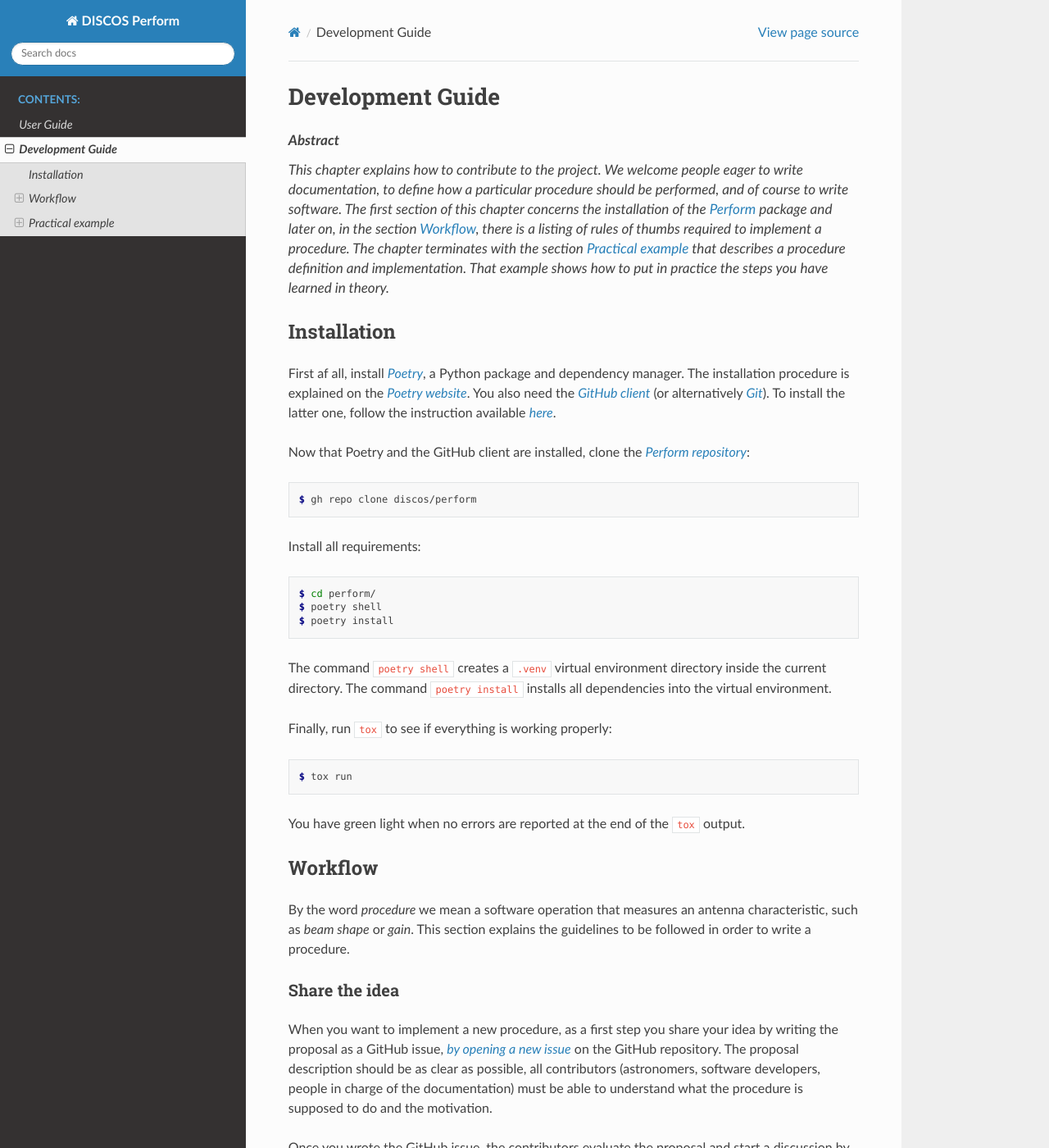
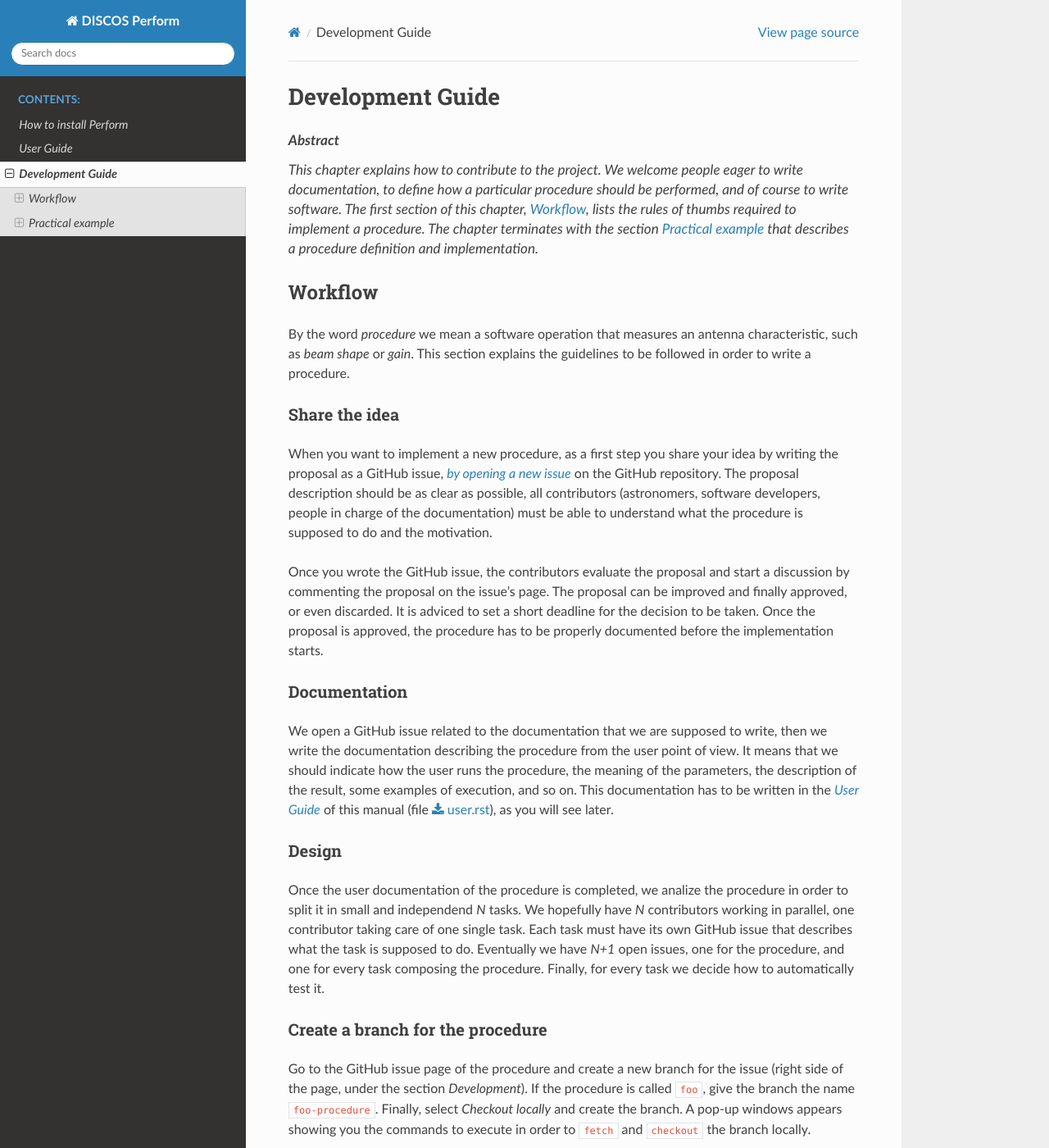
Before and after one commit to discos/characterization, a Sphinx documentation site: the page built from docs/dev.rst, in a window 1280 px wide and 1400 px high. Shown: the whole window at 82% size. Built offline with Sphinx 7.4.7 and the Read the Docs theme 2.0.0, drawn with Linux system fonts in a browser that asks for light colours; some of the changed text lies outside the part shown.

Commit message:
Fix issue 5

```diff
--- a/README.rst
+++ b/README.rst
@@ -4,8 +4,8 @@
 Perform antenna characterization
 =================================
 
-*Perform* is a Python package containing software procedures that
-measure the antenna performance, such as *gain* and *beam shape*.
+*Perform* is a Python package containing software procedures for
+measuring antenna parameters such as *gain* and *beam shape*.
 
 Documentation for the current version of Perform is available `here
 <https://discos-perform.readthedocs.io/>`__.
--- a/docs/dev.rst
+++ b/docs/dev.rst
@@ -8,50 +8,10 @@ Development Guide
    This chapter explains how to contribute to the project.  We welcome
    people eager to write documentation, to define how a particular
    procedure should be performed, and of course to write software.
-   The first section of this chapter concerns the installation of the
-   `Perform <https://github.com/discos/perform>`_ package and
-   later on, in the section :ref:`workflow`, there is a listing of rules
+   The first section of this chapter, :ref:`workflow`, lists the rules
    of thumbs required to implement a procedure.  The chapter terminates
    with the section :ref:`example` that describes a procedure definition
-   and implementation.  That example shows how to put in practice the steps
-   you have learned in theory.
-
-
-Installation
-------------
-First af all, install `Poetry <https://python-poetry.org/>`_, a Python package and
-dependency manager.  The installation procedure is explained on the `Poetry website
-<https://python-poetry.org/docs/#installation>`_.
-You also need the `GitHub client <https://cli.github.com/>`_ (or alternatively
-`Git <https://git-scm.com/>`_).  To install the latter one, follow the instruction
-available `here <https://cli.github.com/manual/installation>`_.
-
-Now that Poetry and the GitHub client are installed, clone the `Perform repository
-<https://github.com/discos/perform>`_:
-
-.. code-block:: console
-
-   $ gh repo clone discos/perform
-
-Install all requirements:
-
-.. code-block:: console
-
-   $ cd perform/
-   $ poetry shell
-   $ poetry install
-
-The command ``poetry shell`` creates a ``.venv`` virtual environment directory
-inside the current directory.  The command ``poetry install`` installs all
-dependencies into the virtual environment.
-
-Finally, run ``tox`` to see if everything is working properly:
-
-.. code-block:: console
-
-   $ tox run
-
-You have green light when no errors are reported at the end of the ``tox`` output.
+   and implementation.
 
 
 .. _workflow:
@@ -85,7 +45,8 @@ write, then we write the documentation describing the procedure from
 the user point of view.  It means that we should indicate how the user runs
 the procedure, the meaning of the parameters, the description of the result,
 some examples of execution, and so on. This documentation has to be written
-in the :ref:`user` of this manual (file :download:`user.rst`).
+in the :ref:`user` of this manual (file :download:`user.rst`), as you will
+see later.
 
 Design
 ~~~~~~
@@ -110,12 +71,12 @@ Implementation
 ~~~~~~~~~~~~~~
 The contributor in charge of one task writes the implementation and the tests
 related to that task.  You will see later, in section :ref:`example`, how to
-write the tests.
+properly implement a procedure.
 
 Run ``tox``
 ~~~~~~~~~~~
 Before pushing the code to the procedure's branch, check your code
-with ``tox``.  See the section :ref:`example-tox`.
+with ``tox``.  Details are explained in section :ref:`example-tox`.
 
 Push the code and open a pull request
 ~~~~~~~~~~~~~~~~~~~~~~~~~~~~~~~~~~~~~
@@ -211,8 +172,8 @@ The procedure can be splitted in 5 independent tasks:
    from it the observatory name, latitude, longitude, and height.  It returns a
    Python dictionary containing this information.
 
-Splitting a procedure in independent tasks allows each task to be assigned
-to a different collaborator.  In this way the development of the tasks can
+By splitting a procedure in independent tasks we can assign each task to
+a different collaborator.  In this way the development of the tasks can
 progress in parallel.  In addition, the tasks can be executed concurrently,
 speeding up the execution time of the proceedure.
 
@@ -241,7 +202,7 @@ and so on.
 
 The name given by Prefect to what we have been called procedure is *flow*.
 If you have a look at the file :download:`perform/example.py <../perform/example.py>`
-you see how the ``example`` procedure have been implemented.
+you see how the ``example`` procedure has been implemented.
 
 Every task is decorated with the ``task`` decorator, the procedure is decorated
 with the ``flow`` decorator.  Here is the procedure:
@@ -257,7 +218,7 @@ the user runs the procedure by giving the name ``example``, as indicated in the
 <https://discos-perform.readthedocs.io/en/latest/user.html#tuned-geodetic-information-example>`__.  That's because ``example`` is the name of the module.  So, the name of the
 module gives the name to the procedure to be executed by command line.
 
-The five tasks are called sequentially, but under the hood Perfect executes
+The five tasks are called sequentially but Perfect, under the hood, executes
 them concurrently.  Actually, concurrency happens only when we *submit* the
 tasks to the task runner, as in the following case:
 
@@ -339,8 +300,8 @@ configuration files and documentation -- are properly formatted.
 Push the code and open a pull request
 ~~~~~~~~~~~~~~~~~~~~~~~~~~~~~~~~~~~~~
 If ``tox`` is happy, you can commit your code and push it to the repository.
-Write in the commit message the issue ID of your task.  For instance, if the
-issue ID of your task is 77, you write:
+Insert in the commit message the issue ID of your task.  For instance,
+if the issue ID of your task is 77, write:
 
    .. code-block:: console
 
--- a/docs/index.rst
+++ b/docs/index.rst
@@ -4,8 +4,8 @@ Perform antenna characterization
 .. topic:: Introduction
 
 
-   *Perform* is a Python package containing software procedures that
-   measure the antenna performance, such as *gain* and *beam shape*.
+   *Perform* is a Python package containing software procedures for
+   measuring antenna parameters such as *gain* and *beam shape*.
    This documentation is divided in two parts: :ref:`dev` and :ref:`user`.
    The development part is for people who want to contribute to the project.
    The user part is for operators that want to run the procedures.
--- a/docs/user.rst
+++ b/docs/user.rst
@@ -6,7 +6,7 @@ User Guide
 .. topic:: Abstract
 
    Each section of this chapter explains how to run a particular procedure.
-   When you follow the examples, we assume that you are at the root directory
+   When you execute the commands, we assume that you are at the root directory
    of the project, and that you have already activated the Pyhon virtual
    environment, as illustrated below:
 
@@ -15,12 +15,12 @@ User Guide
       $ cd perform  # Go to the root of the project
       $ poetry shell  # Activate the virtual environment
 
-   Now you run the procedure by executing the command ``perform``
-   and giving the name of the procedure, as explained below.
+   Now you can run a procedure by executing the command ``perform``,
+   as you will see later on.
 
 
 Tuned Geodetic Information - ``example``
--------------------------------------------
+----------------------------------------
 This procedure computes and returns the **average** geodetic information of a
 given observatory.  That information is computed taking in account the data from
 the Astropy library and from a FITS file produced at the observatory.
```
Also changed, not shown: other parts of docs/dev.rst (+2 -2 lines), other parts of docs/index.rst (+1 -0 lines), docs/installation.rst (added, +30 -0 lines).
